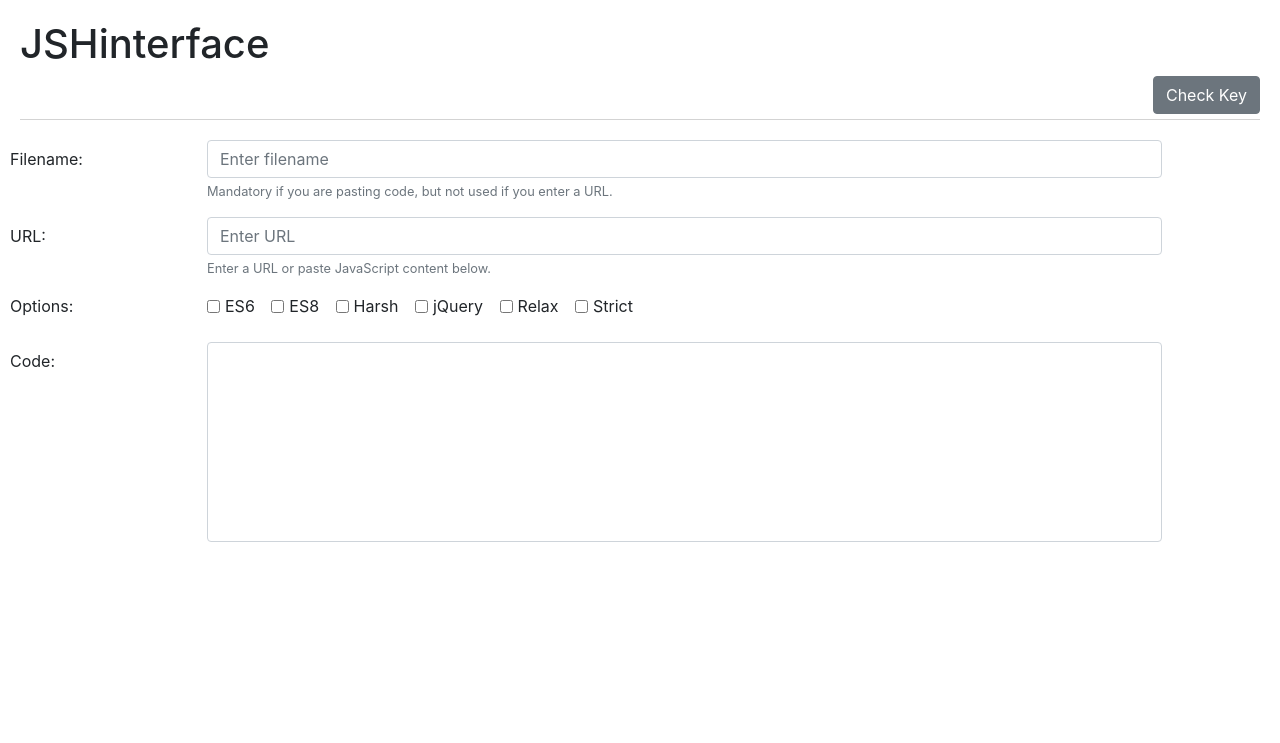
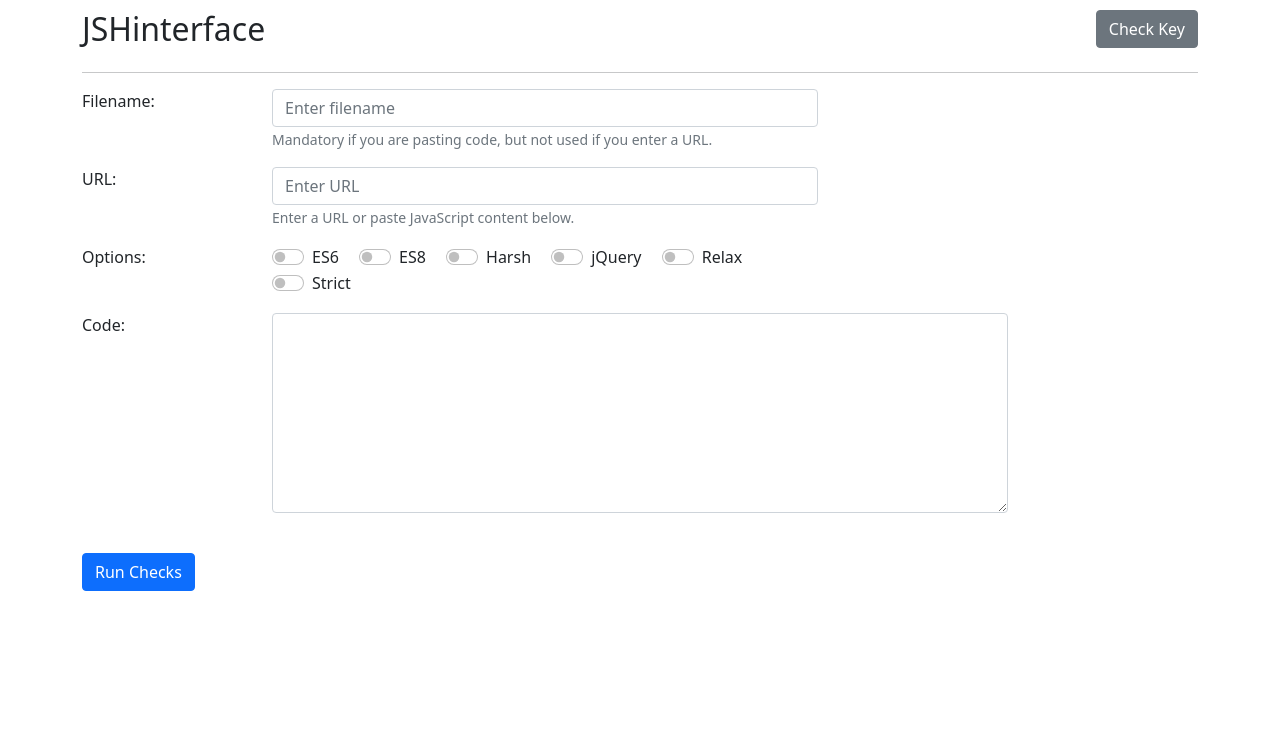
Before and after one commit to AlexSmall96/API-Practice, a plain HTML site: page index.html in a window 1280 px wide. Drawn offline with nearby package versions, Linux system fonts and the light colour scheme.

Commit message:
"add js"

```diff
--- a/assets/css/style.css
+++ b/assets/css/style.css
@@ -1,26 +1,50 @@
-header button{
-  float:right;
-  padding:15px;
+@font-face {
+  font-family: "Menlo";
+  font-style: normal;
+  font-weight: normal;
+  src: url("../fonts/Menlo-Regular.woff") format("woff");
+}
+@font-face {
+  font-family: "Menlo";
+  font-style: normal;
+  font-weight: bold;
+  src: url("../fonts/Menlo-Bold.woff") format("woff");
+}
+@font-face {
+  font-family: "Menlo";
+  font-style: italic;
+  font-weight: normal;
+  src: url("../fonts/Menlo-Italic.woff") format("woff");
+}
+@font-face {
+  font-family: "Menlo";
+  font-style: italic;
+  font-weight: bold;
+  src: url("../fonts/Menlo-BoldItalic.woff") format("woff");
 }
 
-header{
-  margin:20px;
-  height:100px;
-  border-bottom-style: solid;
-  border-bottom-color: lightgrey;
-  border-bottom-width: 1px;
+::-webkit-scrollbar {
+  -webkit-appearance: none;
+  width: 7px;
 }
 
-
-#main{
-  height:600px;
+::-webkit-scrollbar-thumb {
+  border-radius: 4px;
+  background-color: rgba(0, 0, 0, .5);
+  box-shadow: 0 0 1px rgba(255, 255, 255, .5);
 }
 
-form{
-  width:90%;
-  margin:10px;
+body {
+    margin-top: 10px;
 }
 
-#code{
-  height:200px;
+textarea
+{
+   font-family: "Menlo", 'Courier New', Courier, monospace;
+   height: 25vh;
 }
+
+.modal-body {
+    max-height: 60vh;
+    overflow-y: scroll;
+}
--- a/assets/js/script.js
+++ b/assets/js/script.js
@@ -0,0 +1,30 @@
+const API_KEY = "0GL_9vSK3OTlSEQgvBF5e90Qbus";
+const API_URL = "https://ci-jshint.herokuapp.com/api";
+const resultsModal = new bootstrap.Modal(document.getElementById("resultsModal"));
+
+document.getElementById("status").addEventListener("click", e => getStatus(e));
+
+async function getStatus(e){
+    const queryString = `${API_URL}?api_key=${API_KEY}`;
+
+    const response = await fetch(queryString);
+
+    const data = await response.json();
+
+    if (response.ok){
+        displayStatus(data);
+    }
+    else {
+        throw new Error(data.error);
+    }
+}
+
+
+function displayStatus(data){
+    modalTitle = document.getElementById("resultsModalTitle")
+    modalTitle.innerHTML = "API Key Status"
+
+    modalContent = document.getElementById("results-content")
+    modalContent.innerHTML = `<p>Your key is valid untill <br> ${data.expiry}</p>`
+    resultsModal.show()
+}
--- a/index.html
+++ b/index.html
@@ -1,35 +1,44 @@
 <!DOCTYPE html>
 <html lang="en">
+
 <head>
     <meta charset="UTF-8">
-    <meta http-equiv="X-UA-Compatible" content="IE=edge">
     <meta name="viewport" content="width=device-width, initial-scale=1.0">
-    <link rel="stylesheet" href="https://cdn.jsdelivr.net/npm/bootstrap@4.3.1/dist/css/bootstrap.min.css" integrity="sha384-ggOyR0iXCbMQv3Xipma34MD+dH/1fQ784/j6cY/iJTQUOhcWr7x9JvoRxT2MZw1T" crossorigin="anonymous">
+    <link href="https://cdn.jsdelivr.net/npm/bootstrap@5.0.0-beta2/dist/css/bootstrap.min.css" rel="stylesheet"
+        integrity="sha384-BmbxuPwQa2lc/FVzBcNJ7UAyJxM6wuqIj61tLrc4wSX0szH/Ev+nYRRuWlolflfl" crossorigin="anonymous">
+    <link rel="stylesheet" href="https://cdnjs.cloudflare.com/ajax/libs/font-awesome/5.15.0/css/all.min.css">
     <link rel="stylesheet" href="assets/css/style.css">
-    <title>JSHinterface</title>
+    <title>JSHint Front End</title>
 </head>
+
 <body>
-    <header>
-        <div>
-            <h1>JSHinterface</h1>
-            <button class="btn btn-secondary">Check Key</button>
+    <div class="container">
+        <div class="row">
+            <div class="col-md-10">
+                <h2>JSHinterface</h2>
             </div>
-    </header>
-    <section id="main">
-        <form>
-            <div class="form-group row">
-              <label for="filename" class="col-sm-2 col-form-label">Filename:</label>
-              <div class="col-sm-10">
-                <input type="text" class="form-control" id="filename" placeholder="Enter filename">
-                <small id="filenameHelp" class="form-text text-muted">Mandatory if you are pasting code, but not used if you enter a URL.</small>
+            <div class="col-md-2 text-end">
+                <button id="status" class="btn btn-secondary">Check Key</button>
             </div>
         </div>
-
-            <div class="form-group row">
-              <label for="url" class="col-sm-2 col-form-label">URL:</label>
-              <div class="col-sm-10">
-                <input type="text" class="form-control" id="url" placeholder="Enter URL">
-                <small id="urlHelp" class="form-text text-muted">Enter a URL or paste JavaScript content below.</small>
+        <div class="row">
+            <div class="col"><hr></div>
+        </div>
+        <div class="row">
+            <div class="col">
+                <form id="checksform">
+                    <div class="row mb-3">
+                        <label for="filename" class="col-2 form-label">Filename:</label>
+                        <div class="col-6">
+                            <input class="form-control" aria-describedby="fileHelp" placeholder="Enter filename" id="filename" name="filename" type="text">
+                            <small id="fileHelp" class="form-text">Mandatory if you are pasting code, but not used if you enter a URL.</small>
+                        </div>
+                    </div>
+                    <div class="row mb-3">
+                        <label for="url" class="col-2 form-label">URL:</label>
+                        <div class="col-6">
+                            <input class="form-control" aria-describedby="urlHelp" placeholder="Enter URL" id="url" name="url" type="url">
+                            <small id="urlHelp" class="form-text">Enter a URL or paste JavaScript content below.</small>
                         </div>
                     </div>
                     <div class="row mb-3">
@@ -61,16 +70,39 @@
                             </div>
                         </div>
                     </div>
-
-
-            <div class="form-group row">
-              <label for="code" class="col-sm-2 col-form-label">Code:</label>
-              <div class="col-sm-10">
-                <input type="text" class="form-control" id="code">
+                    <div class="row mb-3">
+                        <label for="code" class="col-2 form-label">Code:</label>
+                        <div class="col-8">
+                            <textarea class="form-control" id="code" name="code"></textarea><br>
+                        </div>
+                    </div>
+                </form>
+                <button class="btn btn-primary text-start" id="submit">Run Checks</button>
+            </div>
         </div>
     </div>
 
-          </form>
-    </section>
+    <!-- Modal 1 -->
+    <div class="modal" id="resultsModal" tabindex="-1">
+        <div class="modal-dialog">
+            <div class="modal-content">
+                <div class="modal-header">
+                    <h5 class="modal-title" id="resultsModalTitle"></h5>
+                    <button type="button" class="btn-close" data-bs-dismiss="modal" aria-label="Close"></button>
+                </div>
+                <div class="modal-body" id="results-content">
+                </div>
+                <div class="modal-footer">
+                    <button type="button" class="btn btn-secondary" data-bs-dismiss="modal">Close</button>
+                </div>
+            </div>
+        </div>
+    </div>
+
+    <script src="https://cdn.jsdelivr.net/npm/bootstrap@5.0.0-beta2/dist/js/bootstrap.bundle.min.js"
+        integrity="sha384-b5kHyXgcpbZJO/tY9Ul7kGkf1S0CWuKcCD38l8YkeH8z8QjE0GmW1gYU5S9FOnJ0"
+        crossorigin="anonymous"></script>
+    <script src="assets/js/script.js"></script>
 </body>
+
 </html>
```
Lines whose indentation alone changed are shown as unchanged.
